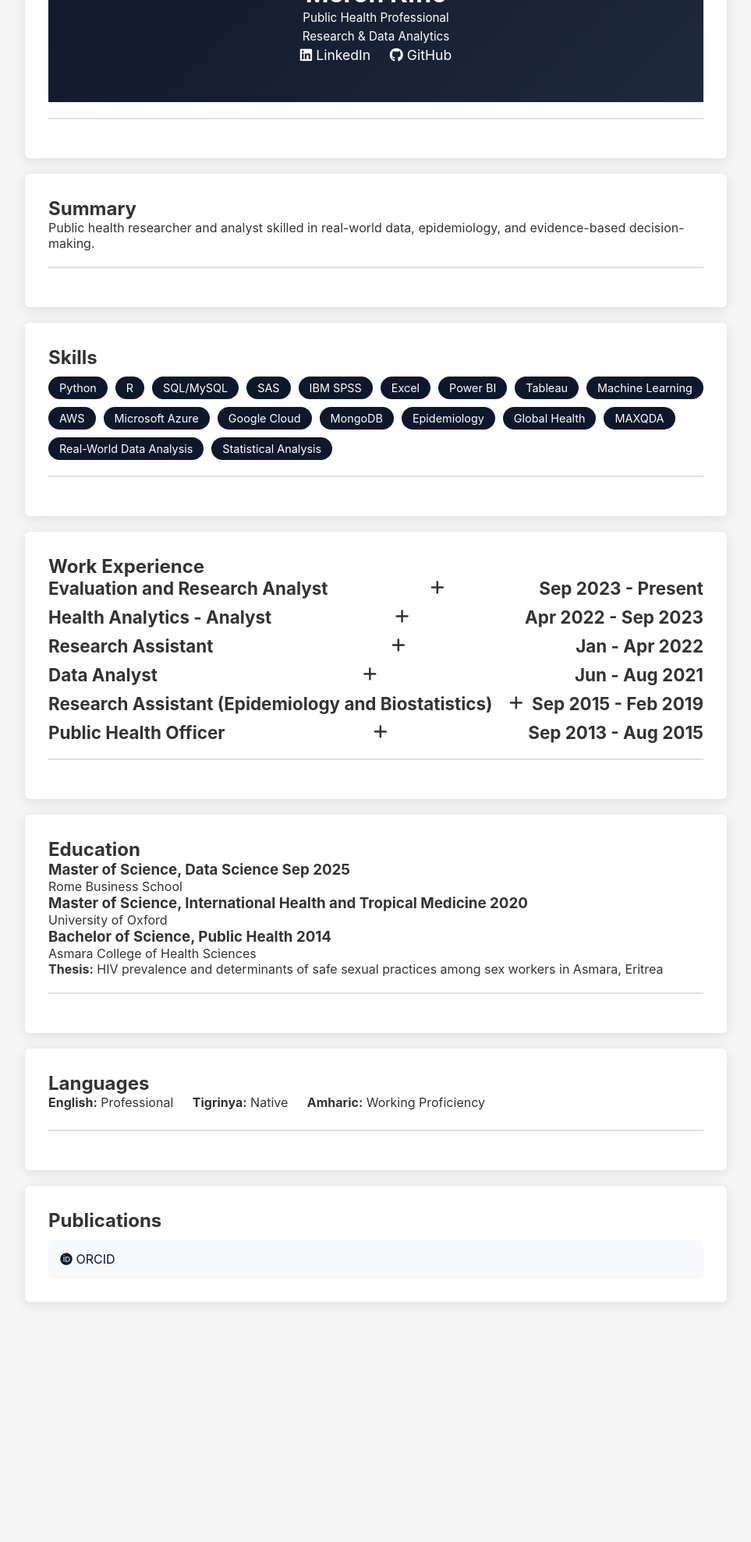
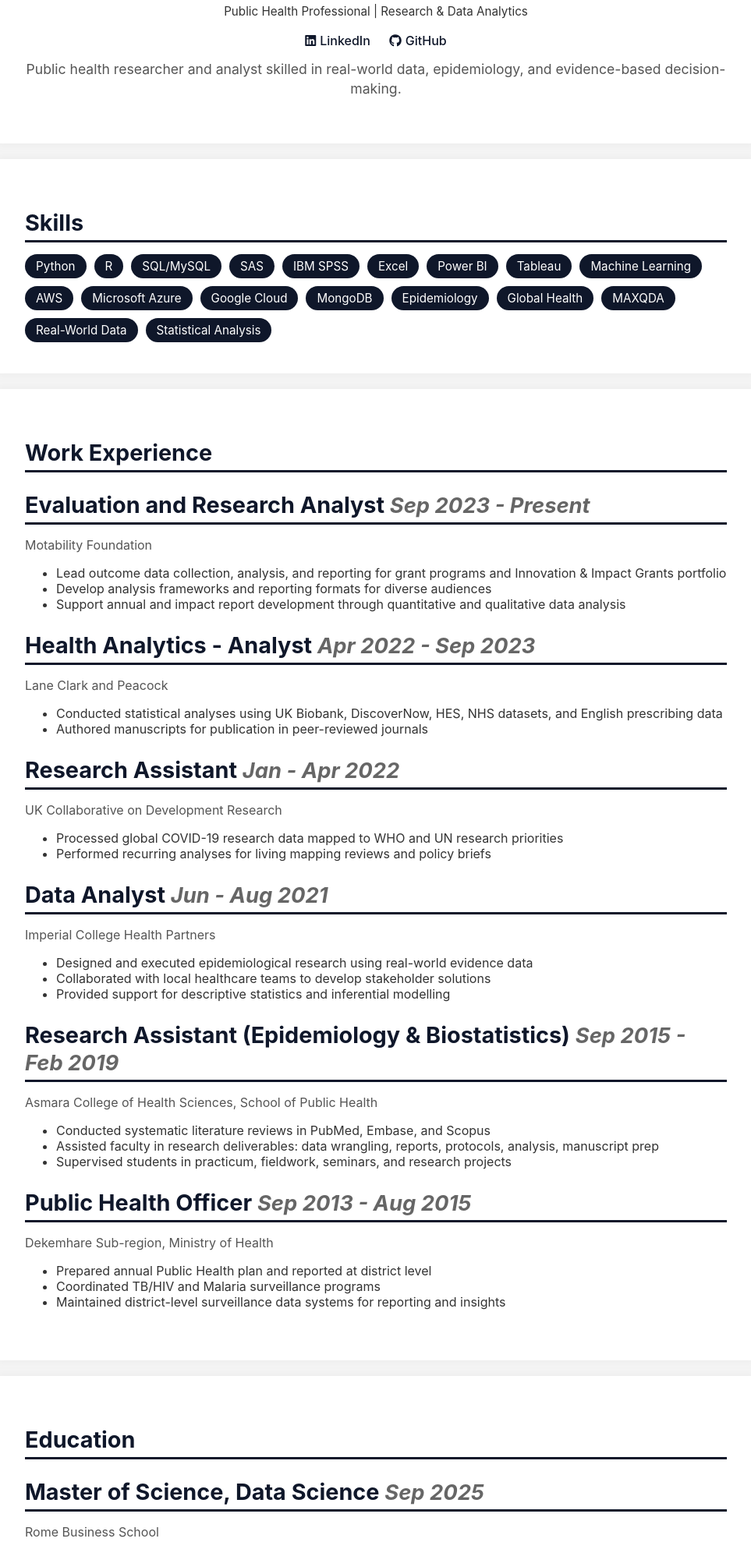
Before and after one commit to meronmkifle/meronmkifle.github.io, a plain HTML site: page index.html in a window 1280 px wide. Shown: the part 242-2220 px from the top of the page at 78% size, without its empty margins (158-1121 px from the left). Before the commit the page ends 1932 px from the top, so only its background shows below. Drawn offline with Linux system fonts and the light colour scheme.

Commit message:
Update index.html

```diff
--- a/index.html
+++ b/index.html
@@ -6,191 +6,180 @@
 <title>Meron Kifle - Public Health Professional</title>
 <link rel="stylesheet" href="https://cdnjs.cloudflare.com/ajax/libs/font-awesome/6.5.0/css/all.min.css">
 <style>
-  * { margin:0; padding:0; box-sizing:border-box; }
-  body { font-family: -apple-system, BlinkMacSystemFont, 'Segoe UI', Roboto, Arial, sans-serif; background:#f5f5f5; color:#333; }
-  .contOut { width: 90%; max-width:900px; margin: 20px auto; background:white; border-radius:6px; box-shadow:0 3px 15px rgba(0,0,0,0.1); overflow:hidden; }
-  .contIn { padding:30px; }
-  .section.top { text-align:center; background: linear-gradient(135deg, #0f172a 0%, #1e293b 100%); color:white; padding:50px 30px; }
-  .logoCont img { width:120px; border-radius:50%; margin-bottom:20px; }
+body {
+    font-family: -apple-system, BlinkMacSystemFont, 'Segoe UI', Roboto, 'Helvetica Neue', Arial, sans-serif;
+    margin:0;
+    padding:0;
+    background:#f5f5f5;
+    color:#333;
+}
+.contOut { width:100%; clear:both; margin-bottom:20px; }
+.contIn { max-width:900px; margin:0 auto; background:#fff; padding:40px; box-shadow:0 0 15px rgba(0,0,0,0.05);}
+.section.top { text-align:center; }
+.logoCont img { width:120px; border-radius:50%; margin-bottom:20px;}
+h1 { font-size:2.5em; margin-bottom:10px;}
 .moreInfo p { font-size:0.95em; line-height:1.6; }
-  .moreInfo a { color:white; text-decoration:none; }
-  .tagline { margin-top:15px; font-weight:500; font-size:1.1em; }
-  .divider { height:2px; background:#e0e0e0; margin:20px 0; }
-  .job h2 { cursor:pointer; display:flex; justify-content:space-between; align-items:center; font-size:1.4em; margin-bottom:10px; }
-  .job h2 i { font-size:0.9em; margin-left:10px; }
-  .job p { display:none; font-size:0.95em; line-height:1.6; margin-left:10px; }
-  .job p.show { display:block; }
-  .brag { font-style:italic; color:#555; display:block; margin-top:5px; }
-  .skills { display:flex; flex-wrap:wrap; gap:10px; margin-top:10px; }
-  .skills span { background:#0f172a; color:white; padding:6px 14px; border-radius:20px; font-size:0.9em; }
-  .languages span { display:inline-block; margin-right:20px; margin-bottom:5px; }
-  .publication { padding:15px; background:#f8f9fa; border-radius:5px; margin-top:10px; }
-  .publication a { color:#0f172a; text-decoration:none; }
-  .publication a:hover { text-decoration:underline; }
-  .contact-links a { color:white; margin:0 10px; text-decoration:none; font-size:1.1em; }
+.moreInfo a { color:#0f172a; text-decoration:none; }
+.tagline { margin-top:15px; font-size:1.1em; color:#555; line-height:1.4;}
+.divider { border-bottom:2px solid #eee; margin-top:30px; }
+.section.middle h2 { color:#0f172a; font-size:1.8em; margin-bottom:15px; border-bottom:3px solid #0f172a; padding-bottom:5px; }
+.job, .education, .publication { margin-bottom:25px; }
+.job h2, .education h2 { font-size:1.4em; margin-bottom:5px; }
+.job p, .education p { margin-bottom:5px; color:#555; }
+.job span.date, .education span.date { font-style:italic; color:#666; font-size:0.95em; }
+.skills { display:flex; flex-wrap:wrap; gap:10px; margin-top:15px; }
+.skill-tag { background:#0f172a; color:#fff; padding:6px 14px; border-radius:20px; font-size:0.95em; }
+.summary { background:#f8f9fa; padding:20px; border-left:4px solid #0f172a; margin-bottom:20px; color:#555; }
+.languages span { display:inline-block; margin-right:20px; margin-bottom:10px;}
+.contact-links a { margin:0 10px; color:#0f172a; text-decoration:none; font-weight:500;}
 .contact-links a i { margin-right:5px; }
+@media (max-width:768px) {
+    .contIn { padding:20px; }
+    h1 { font-size:2em; }
+    .contact-links a { display:block; margin:5px 0; }
+}
 </style>
 </head>
 <body>
 
+<!-- Header -->
 <div class="contOut">
-  <div class="contIn">
-    <div class="section top">
+    <div class="contIn section top">
         <div class="logoCont">
-        <img src="https://www.gravatar.com/avatar/51efa933e7e70c09b613ff806e36cd85?s=512" alt="Profile Photo">
+            <img src="https://avatars.githubusercontent.com/u/38302065?v=4" alt="Meron Kifle">
         </div>
         <h1>Meron Kifle</h1>
         <div class="moreInfo">
-        <p>
-          Public Health Professional<br>
-          Research & Data Analytics
-        </p>
+            <p>Public Health Professional | Research & Data Analytics</p>
             <div class="contact-links">
                 <a href="https://www.linkedin.com/in/meronmkifle/" target="_blank"><i class="fab fa-linkedin"></i>LinkedIn</a>
                 <a href="https://github.com/meronmkifle" target="_blank"><i class="fab fa-github"></i>GitHub</a>
             </div>
         </div>
-    </div>
-    <div class="divider"></div>
+        <p class="tagline">Public health researcher and analyst skilled in real-world data, epidemiology, and evidence-based decision-making.</p>
     </div>
 </div>
 
+<!-- Skills -->
 <div class="contOut">
-  <div class="contIn">
-    <div class="section middle">
-      <h2>Summary</h2>
-      <p>Public health researcher and analyst skilled in real-world data, epidemiology, and evidence-based decision-making.</p>
+    <div class="contIn section middle">
+        <h2>Skills</h2>
+        <div class="skills">
+            <span class="skill-tag">Python</span>
+            <span class="skill-tag">R</span>
+            <span class="skill-tag">SQL/MySQL</span>
+            <span class="skill-tag">SAS</span>
+            <span class="skill-tag">IBM SPSS</span>
+            <span class="skill-tag">Excel</span>
+            <span class="skill-tag">Power BI</span>
+            <span class="skill-tag">Tableau</span>
+            <span class="skill-tag">Machine Learning</span>
+            <span class="skill-tag">AWS</span>
+            <span class="skill-tag">Microsoft Azure</span>
+            <span class="skill-tag">Google Cloud</span>
+            <span class="skill-tag">MongoDB</span>
+            <span class="skill-tag">Epidemiology</span>
+            <span class="skill-tag">Global Health</span>
+            <span class="skill-tag">MAXQDA</span>
+            <span class="skill-tag">Real-World Data</span>
+            <span class="skill-tag">Statistical Analysis</span>
         </div>
-    <div class="divider"></div>
     </div>
 </div>
 
+<!-- Work Experience -->
 <div class="contOut">
-  <div class="contIn">
-    <div class="section middle">
-      <h2>Skills</h2>
-      <div class="skills">
-        <span>Python</span>
-        <span>R</span>
-        <span>SQL/MySQL</span>
-        <span>SAS</span>
-        <span>IBM SPSS</span>
-        <span>Excel</span>
-        <span>Power BI</span>
-        <span>Tableau</span>
-        <span>Machine Learning</span>
-        <span>AWS</span>
-        <span>Microsoft Azure</span>
-        <span>Google Cloud</span>
-        <span>MongoDB</span>
-        <span>Epidemiology</span>
-        <span>Global Health</span>
-        <span>MAXQDA</span>
-        <span>Real-World Data Analysis</span>
-        <span>Statistical Analysis</span>
+    <div class="contIn section middle">
+        <h2>Work Experience</h2>
+
+        <div class="job">
+            <h2>Evaluation and Research Analyst <span class="date">Sep 2023 - Present</span></h2>
+            <p>Motability Foundation</p>
+            <ul>
+                <li>Lead outcome data collection, analysis, and reporting for grant programs and Innovation & Impact Grants portfolio</li>
+                <li>Develop analysis frameworks and reporting formats for diverse audiences</li>
+                <li>Support annual and impact report development through quantitative and qualitative data analysis</li>
+            </ul>
         </div>
+
+        <div class="job">
+            <h2>Health Analytics - Analyst <span class="date">Apr 2022 - Sep 2023</span></h2>
+            <p>Lane Clark and Peacock</p>
+            <ul>
+                <li>Conducted statistical analyses using UK Biobank, DiscoverNow, HES, NHS datasets, and English prescribing data</li>
+                <li>Authored manuscripts for publication in peer-reviewed journals</li>
+            </ul>
         </div>
-    <div class="divider"></div>
+
+        <div class="job">
+            <h2>Research Assistant <span class="date">Jan - Apr 2022</span></h2>
+            <p>UK Collaborative on Development Research</p>
+            <ul>
+                <li>Processed global COVID-19 research data mapped to WHO and UN research priorities</li>
+                <li>Performed recurring analyses for living mapping reviews and policy briefs</li>
+            </ul>
+        </div>
+
+        <div class="job">
+            <h2>Data Analyst <span class="date">Jun - Aug 2021</span></h2>
+            <p>Imperial College Health Partners</p>
+            <ul>
+                <li>Designed and executed epidemiological research using real-world evidence data</li>
+                <li>Collaborated with local healthcare teams to develop stakeholder solutions</li>
+                <li>Provided support for descriptive statistics and inferential modelling</li>
+            </ul>
+        </div>
+
+        <div class="job">
+            <h2>Research Assistant (Epidemiology & Biostatistics) <span class="date">Sep 2015 - Feb 2019</span></h2>
+            <p>Asmara College of Health Sciences, School of Public Health</p>
+            <ul>
+                <li>Conducted systematic literature reviews in PubMed, Embase, and Scopus</li>
+                <li>Assisted faculty in research deliverables: data wrangling, reports, protocols, analysis, manuscript prep</li>
+                <li>Supervised students in practicum, fieldwork, seminars, and research projects</li>
+            </ul>
+        </div>
+
+        <div class="job">
+            <h2>Public Health Officer <span class="date">Sep 2013 - Aug 2015</span></h2>
+            <p>Dekemhare Sub-region, Ministry of Health</p>
+            <ul>
+                <li>Prepared annual Public Health plan and reported at district level</li>
+                <li>Coordinated TB/HIV and Malaria surveillance programs</li>
+                <li>Maintained district-level surveillance data systems for reporting and insights</li>
+            </ul>
+        </div>
+
     </div>
 </div>
 
+<!-- Education -->
 <div class="contOut">
-  <div class="contIn">
-    <div class="section middle">
-      <h2>Work Experience</h2>
-
-      <div class="job">
-        <h2>Evaluation and Research Analyst <i class="fa fa-plus"></i><span>Sep 2023 - Present</span></h2>
-        <p>
-          <strong>Motability Foundation</strong><br>
-          - Lead outcome data collection, analysis, and reporting for grant programs and Innovation and Impact Grants portfolio<br>
-          - Develop analysis frameworks and reporting formats for diverse audiences<br>
-          - Support annual and impact report development through quantitative and qualitative data analysis
-        </p>
-      </div>
-
-      <div class="job">
-        <h2>Health Analytics - Analyst <i class="fa fa-plus"></i><span>Apr 2022 - Sep 2023</span></h2>
-        <p>
-          <strong>Lane Clark and Peacock</strong><br>
-          - Conducted statistical analyses using diverse real-world health data sources, including UK Biobank, DiscoverNow, HES, NHS datasets, and English prescribing data<br>
-          - Authored scientific manuscripts based on client projects for publication in peer-reviewed journals
-        </p>
-      </div>
-
-      <div class="job">
-        <h2>Research Assistant <i class="fa fa-plus"></i><span>Jan - Apr 2022</span></h2>
-        <p>
-          <strong>UK Collaborative on Development Research</strong><br>
-          - Processed and mapped global COVID-19 research data against WHO and UN COVID-19 research funding priority areas<br>
-          - Performed recurring analyses to support periodic living mapping reviews and policy brief highlights for the COVID-19 research data tracker
-        </p>
-      </div>
-
-      <div class="job">
-        <h2>Data Analyst <i class="fa fa-plus"></i><span>Jun - Aug 2021</span></h2>
-        <p>
-          <strong>Imperial College Health Partners</strong><br>
-          - Designed and executed epidemiological research using real-world evidence data<br>
-          - Collaborated with local healthcare teams to develop solutions that met stakeholder needs<br>
-          - Provided support for project-specific descriptive statistics and inferential modelling analysis
-        </p>
-      </div>
-
-      <div class="job">
-        <h2>Research Assistant (Epidemiology and Biostatistics) <i class="fa fa-plus"></i><span>Sep 2015 - Feb 2019</span></h2>
-        <p>
-          <strong>Asmara College of Health Sciences</strong><br>
-          - Conducted systematic literature reviews in databases such as PubMed, Embase, and Scopus<br>
-          - Assisted faculty in drafting and revising research project deliverables<br>
-          - Supervised and supported students in clinical practicum, fieldwork, seminars, and research projects
-        </p>
-      </div>
-
-      <div class="job">
-        <h2>Public Health Officer <i class="fa fa-plus"></i><span>Sep 2013 - Aug 2015</span></h2>
-        <p>
-          <strong>Dekemhare Sub-region, Ministry of Health</strong><br>
-          - Supported the preparation of an annual Public Health plan of action and reported at the district level<br>
-          - Coordinated and managed district surveillance technical programs for TB/HIV and Malaria<br>
-          - Assisted in maintaining district-level surveillance data systems for routine data collation, reporting, and insight generation
-        </p>
-      </div>
-
-    </div>
-    <div class="divider"></div>
-  </div>
-</div>
-
-<div class="contOut">
-  <div class="contIn">
-    <div class="section middle">
+    <div class="contIn section middle">
         <h2>Education</h2>
 
-      <div class="education-item">
-        <h3>Master of Science, Data Science <span>Sep 2025</span></h3>
+        <div class="education">
+            <h2>Master of Science, Data Science <span class="date">Sep 2025</span></h2>
             <p>Rome Business School</p>
         </div>
 
-      <div class="education-item">
-        <h3>Master of Science, International Health and Tropical Medicine <span>2020</span></h3>
+        <div class="education">
+            <h2>Master of Science, International Health and Tropical Medicine <span class="date">2020</span></h2>
             <p>University of Oxford</p>
         </div>
 
-      <div class="education-item">
-        <h3>Bachelor of Science, Public Health <span>2014</span></h3>
+        <div class="education">
+            <h2>Bachelor of Science, Public Health <span class="date">2014</span></h2>
             <p>Asmara College of Health Sciences</p>
             <p><strong>Thesis:</strong> HIV prevalence and determinants of safe sexual practices among sex workers in Asmara, Eritrea</p>
         </div>
 
     </div>
-    <div class="divider"></div>
-  </div>
 </div>
 
+<!-- Languages -->
 <div class="contOut">
-  <div class="contIn">
-    <div class="section middle">
+    <div class="contIn section middle">
         <h2>Languages</h2>
         <div class="languages">
             <span><strong>English:</strong> Professional</span>
@@ -198,32 +187,17 @@
             <span><strong>Amharic:</strong> Working Proficiency</span>
         </div>
     </div>
-    <div class="divider"></div>
-  </div>
 </div>
 
+<!-- Publications -->
 <div class="contOut">
-  <div class="contIn">
-    <div class="section middle">
+    <div class="contIn section middle">
         <h2>Publications</h2>
         <div class="publication">
             <a href="https://orcid.org/0000-0002-3531-2480" target="_blank"><i class="fab fa-orcid"></i> ORCID</a>
         </div>
     </div>
 </div>
-</div>
-
-<script>
-  document.querySelectorAll('.job h2').forEach(jobHeader => {
-    jobHeader.addEventListener('click', () => {
-      const p = jobHeader.nextElementSibling;
-      const icon = jobHeader.querySelector('i');
-      p.classList.toggle('show');
-      icon.classList.toggle('fa-plus');
-      icon.classList.toggle('fa-minus');
-    });
-  });
-</script>
 
 </body>
 </html>
```
Lines whose indentation alone changed are shown as unchanged.
